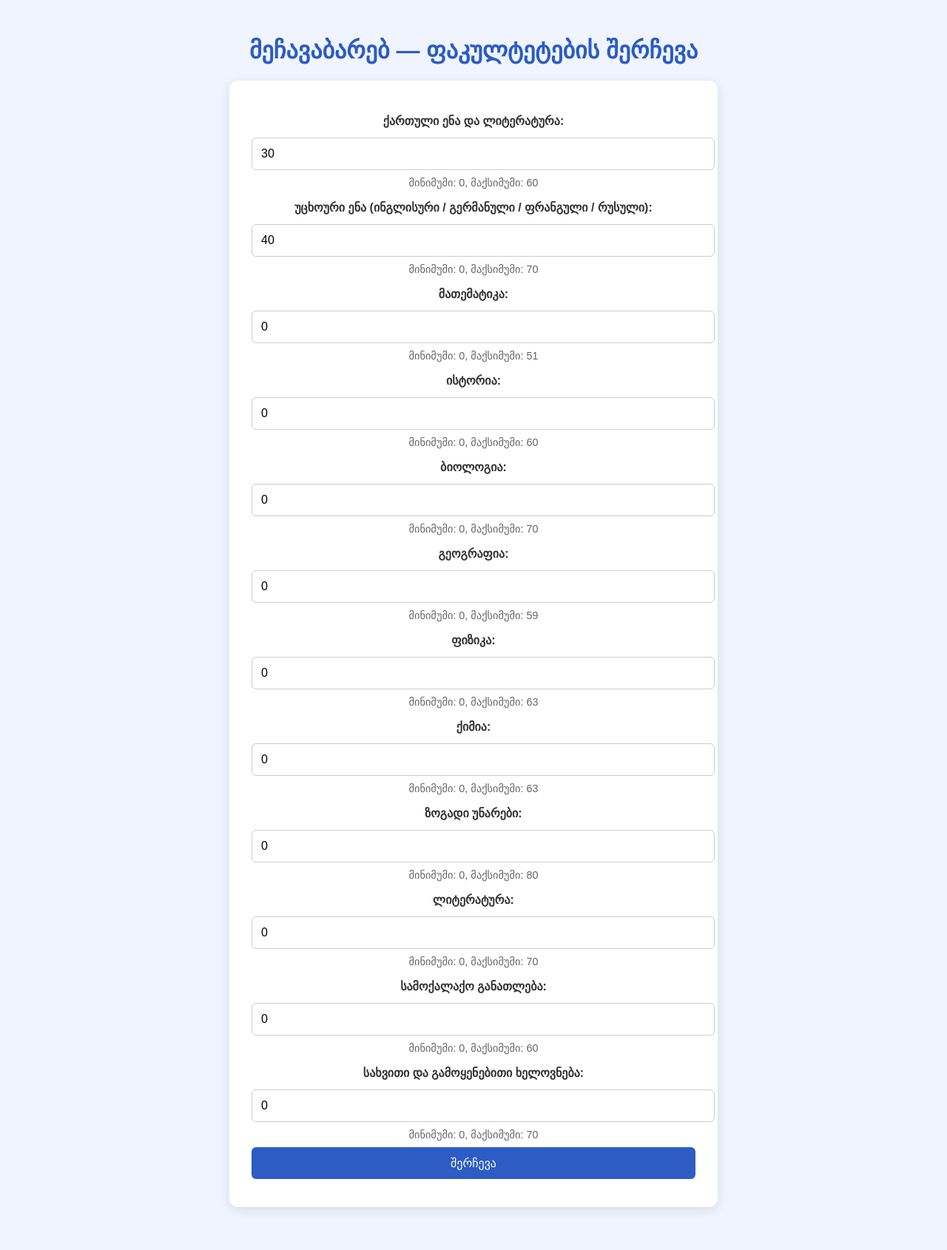
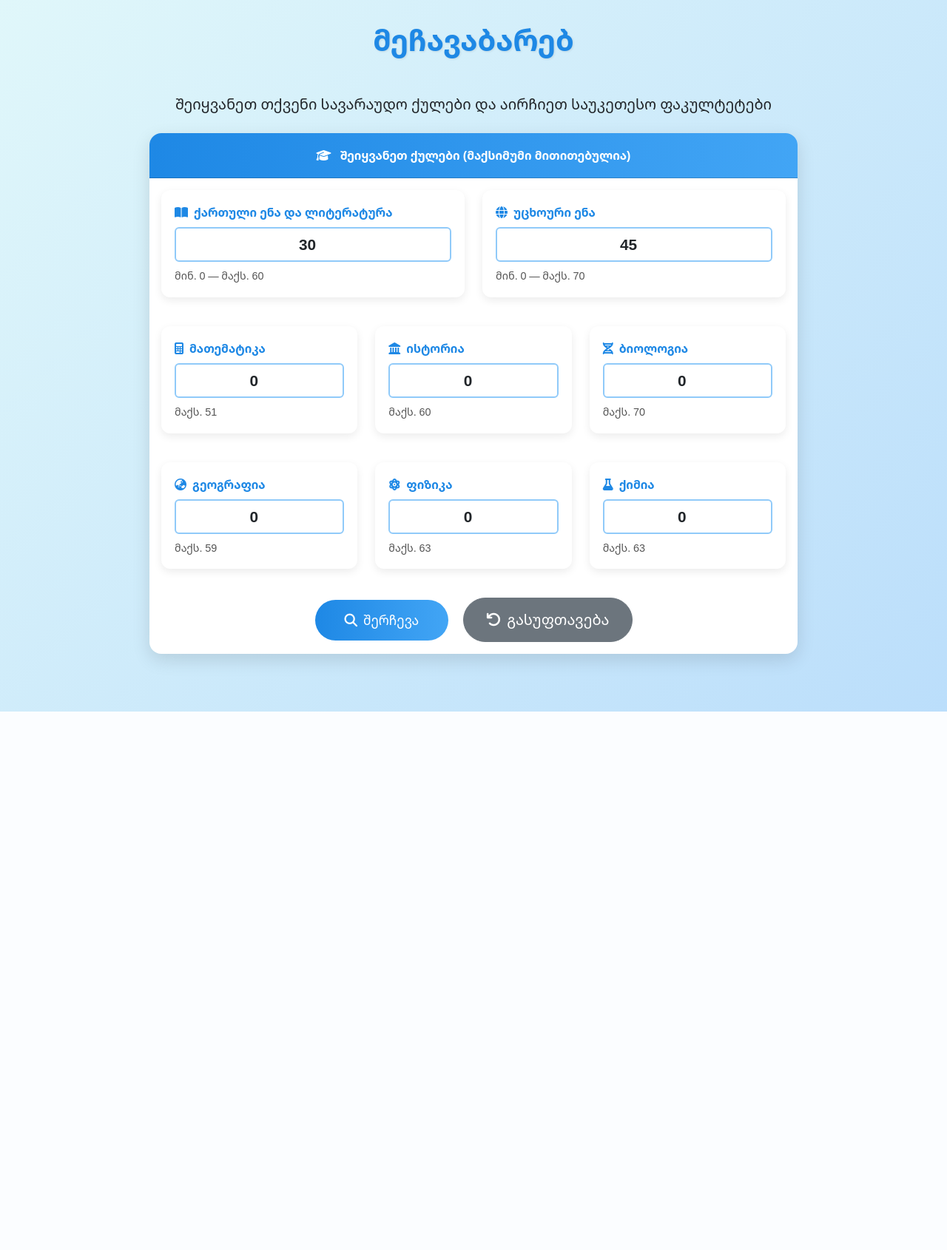
Before and after one commit to CubeCubic/mechavabareb, a Flask app: page / in a window 1280 px wide. Shown: the whole page at 74% size. After the commit the page ends 962 px from the top, so only its background shows below. Run offline with Flask 3, Linux system fonts and the light colour scheme.

Commit message:
Add files via upload

```diff
--- a/templates/index.html
+++ b/templates/index.html
@@ -4,114 +4,189 @@
     <meta charset="UTF-8">
     <meta name="viewport" content="width=device-width, initial-scale=1.0">
     <title>მეჩავაბარებ — ფაკულტეტების შერჩევა</title>
+    <link href="https://cdn.jsdelivr.net/npm/bootstrap@5.3.3/dist/css/bootstrap.min.css" rel="stylesheet">
+    <link rel="stylesheet" href="https://cdnjs.cloudflare.com/ajax/libs/font-awesome/6.5.0/css/all.min.css">
     <style>
         body {
-            font-family: sans-serif;
-            background: #f0f4ff;
-            color: #333;
-            text-align: center;
-            padding: 20px;
+            font-family: 'Noto Sans Georgian', sans-serif;
+            background: linear-gradient(135deg, #e0f7fa, #bbdefb);
+            min-height: 100vh;
+            padding: 30px 15px;
         }
-        h1 { color: #2c5cc4; }
-        form {
-            max-width: 600px;
-            margin: 0 auto 30px;
-            background: white;
-            padding: 30px;
-            border-radius: 12px;
-            box-shadow: 0 4px 15px rgba(0,0,0,0.1);
-        }
-        label {
-            display: block;
-            margin: 15px 0 5px;
-            font-weight: bold;
-        }
-        input, button {
-            width: 100%;
-            padding: 12px;
-            margin: 8px 0;
-            border-radius: 6px;
-            border: 1px solid #ccc;
-            font-size: 16px;
-        }
-        button {
-            background: #2c5cc4;
-            color: white;
-            border: none;
-            cursor: pointer;
-        }
-        button:hover { background: #1e4aa8; }
-        small { color: #666; font-size: 0.9em; }
-        table {
-            margin: 0 auto;
-            border-collapse: collapse;
-            width: 90%;
+        .container {
             max-width: 900px;
         }
-        th, td {
-            border: 1px solid #ddd;
-            padding: 12px;
-            text-align: left;
+        h1 {
+            color: #1e88e5;
+            font-weight: 700;
+            text-shadow: 1px 1px 3px rgba(0,0,0,0.1);
         }
-        th { background: #2c5cc4; color: white; }
-        tr:nth-child(even) { background: #f9f9f9; }
+        .card {
+            border: none;
+            border-radius: 16px;
+            box-shadow: 0 8px 25px rgba(0,0,0,0.12);
+            overflow: hidden;
+        }
+        .card-header {
+            background: linear-gradient(90deg, #1e88e5, #42a5f5);
+            color: white;
+            font-weight: 600;
+            padding: 18px;
+        }
+        .exam-card {
+            background: white;
+            border-radius: 12px;
+            padding: 18px;
+            margin-bottom: 15px;
+            box-shadow: 0 4px 12px rgba(0,0,0,0.08);
+            transition: transform 0.2s;
+        }
+        .exam-card:hover {
+            transform: translateY(-4px);
+        }
+        .form-label {
+            font-weight: 600;
+            color: #1e88e5;
+            margin-bottom: 8px;
+        }
+        .score-input {
+            font-size: 1.3rem;
+            font-weight: bold;
+            text-align: center;
+            border: 2px solid #90caf9;
+        }
+        .score-input:focus {
+            border-color: #1e88e5;
+            box-shadow: 0 0 0 0.25rem rgba(30,136,229,0.25);
+        }
+        .hint {
+            font-size: 0.9rem;
+            color: #555;
+        }
+        .btn-primary {
+            background: linear-gradient(90deg, #1e88e5, #42a5f5);
+            border: none;
+            padding: 14px 40px;
+            font-size: 1.1rem;
+            border-radius: 50px;
+            transition: all 0.3s;
+        }
+        .btn-primary:hover {
+            transform: scale(1.05);
+            box-shadow: 0 8px 20px rgba(30,136,229,0.3);
+        }
+        .btn-secondary {
+            border-radius: 50px;
+            padding: 14px 30px;
+        }
+        .result-card {
+            background: white;
+            border-radius: 16px;
+            padding: 25px;
+            margin-top: 30px;
+            box-shadow: 0 10px 30px rgba(0,0,0,0.12);
+        }
     </style>
 </head>
 <body>
-    <h1>მეჩავაბარებ — ფაკულტეტების შერჩევა</h1>
+    <div class="container">
+        <h1 class="text-center mb-5">მეჩავაბარებ</h1>
+        <p class="text-center lead mb-4">შეიყვანეთ თქვენი სავარაუდო ქულები და აირჩიეთ საუკეთესო ფაკულტეტები</p>
 
-    <form method="post">
-        <label>ქართული ენა და ლიტერატურა:</label>
-        <input type="number" name="georgian" min="0" max="60" value="30" required>
-        <small>მინიმუმი: 0, მაქსიმუმი: 60</small>
+        <div class="card mb-5">
+            <div class="card-header text-center">
+                <i class="fas fa-graduation-cap me-2"></i> შეიყვანეთ ქულები (მაქსიმუმი მითითებულია)
+            </div>
+            <div class="card-body">
+                <form method="post">
+                    <div class="row g-4">
+                        <!-- Основные обязательные -->
+                        <div class="col-md-6">
+                            <div class="exam-card">
+                                <label class="form-label"><i class="fas fa-book-open me-2"></i>ქართული ენა და ლიტერატურა</label>
+                                <input type="number" name="georgian" class="form-control score-input" min="0" max="60" value="30" required>
+                                <div class="hint mt-2">მინ. 0 — მაქს. 60</div>
+                            </div>
+                        </div>
 
-        <label>უცხოური ენა (ინგლისური / გერმანული / ფრანგული / რუსული):</label>
-        <input type="number" name="foreign" min="0" max="70" value="40" required>
-        <small>მინიმუმი: 0, მაქსიმუმი: 70</small>
+                        <div class="col-md-6">
+                            <div class="exam-card">
+                                <label class="form-label"><i class="fas fa-globe me-2"></i>უცხოური ენა</label>
+                                <input type="number" name="foreign" class="form-control score-input" min="0" max="70" value="45" required>
+                                <div class="hint mt-2">მინ. 0 — მაქს. 70</div>
+                            </div>
+                        </div>
 
-        <label>მათემატიკა:</label>
-        <input type="number" name="math" min="0" max="51" value="0">
-        <small>მინიმუმი: 0, მაქსიმუმი: 51</small>
+                        <!-- Дополнительные (можно выбрать) -->
+                        <div class="col-md-4">
+                            <div class="exam-card">
+                                <label class="form-label"><i class="fas fa-calculator me-2"></i>მათემატიკა</label>
+                                <input type="number" name="math" class="form-control score-input" min="0" max="51" value="0">
+                                <div class="hint mt-2">მაქს. 51</div>
+                            </div>
+                        </div>
 
-        <label>ისტორია:</label>
-        <input type="number" name="history" min="0" max="60" value="0">
-        <small>მინიმუმი: 0, მაქსიმუმი: 60</small>
+                        <div class="col-md-4">
+                            <div class="exam-card">
+                                <label class="form-label"><i class="fas fa-landmark me-2"></i>ისტორია</label>
+                                <input type="number" name="history" class="form-control score-input" min="0" max="60" value="0">
+                                <div class="hint mt-2">მაქს. 60</div>
+                            </div>
+                        </div>
 
-        <label>ბიოლოგია:</label>
-        <input type="number" name="biology" min="0" max="70" value="0">
-        <small>მინიმუმი: 0, მაქსიმუმი: 70</small>
+                        <div class="col-md-4">
+                            <div class="exam-card">
+                                <label class="form-label"><i class="fas fa-dna me-2"></i>ბიოლოგია</label>
+                                <input type="number" name="biology" class="form-control score-input" min="0" max="70" value="0">
+                                <div class="hint mt-2">მაქს. 70</div>
+                            </div>
+                        </div>
 
-        <label>გეოგრაფია:</label>
-        <input type="number" name="geography" min="0" max="59" value="0">
-        <small>მინიმუმი: 0, მაქსიმუმი: 59</small>
+                        <!-- Ещё несколько популярных -->
+                        <div class="col-md-4">
+                            <div class="exam-card">
+                                <label class="form-label"><i class="fas fa-globe-asia me-2"></i>გეოგრაფია</label>
+                                <input type="number" name="geography" class="form-control score-input" min="0" max="59" value="0">
+                                <div class="hint mt-2">მაქს. 59</div>
+                            </div>
+                        </div>
 
-        <label>ფიზიკა:</label>
-        <input type="number" name="physics" min="0" max="63" value="0">
-        <small>მინიმუმი: 0, მაქსიმუმი: 63</small>
+                        <div class="col-md-4">
+                            <div class="exam-card">
+                                <label class="form-label"><i class="fas fa-atom me-2"></i>ფიზიკა</label>
+                                <input type="number" name="physics" class="form-control score-input" min="0" max="63" value="0">
+                                <div class="hint mt-2">მაქს. 63</div>
+                            </div>
+                        </div>
 
-        <label>ქიმია:</label>
-        <input type="number" name="chemistry" min="0" max="63" value="0">
-        <small>მინიმუმი: 0, მაქსიმუმი: 63</small>
+                        <div class="col-md-4">
+                            <div class="exam-card">
+                                <label class="form-label"><i class="fas fa-flask me-2"></i>ქიმია</label>
+                                <input type="number" name="chemistry" class="form-control score-input" min="0" max="63" value="0">
+                                <div class="hint mt-2">მაქს. 63</div>
+                            </div>
+                        </div>
 
-        <label>ზოგადი უნარები:</label>
-        <input type="number" name="general_skills" min="0" max="80" value="0">
-        <small>მინიმუმი: 0, მაქსიმუმი: 80</small>
+                        <!-- Кнопки -->
+                        <div class="col-12 text-center mt-4">
+                            <button type="submit" class="btn btn-primary btn-lg me-3">
+                                <i class="fas fa-search me-2"></i>შერჩევა
+                            </button>
+                            <button type="button" class="btn btn-secondary btn-lg" onclick="document.querySelector('form').reset()">
+                                <i class="fas fa-undo me-2"></i>გასუფთავება
+                            </button>
+                        </div>
+                    </div>
+                </form>
+            </div>
+        </div>
 
-        <label>ლიტერატურა:</label>
-        <input type="number" name="literature" min="0" max="70" value="0">
-        <small>მინიმუმი: 0, მაქსიმუმი: 70</small>
+        <!-- Здесь будет блок результатов (пока пустой, добавим позже) -->
+        <div id="results" class="mt-5"></div>
+    </div>
 
-        <label>სამოქალაქო განათლება:</label>
-        <input type="number" name="civic_education" min="0" max="60" value="0">
-        <small>მინიმუმი: 0, მაქსიმუმი: 60</small>
-
-        <label>სახვითი და გამოყენებითი ხელოვნება:</label>
-        <input type="number" name="art" min="0" max="70" value="0">
-        <small>მინიმუმი: 0, მაქსიმუმი: 70</small>
-
-        <button type="submit">შერჩევა</button>
-    </form>
-
-    <!-- Здесь будет таблица результатов, если добавишь в app.py -->
+    <script>
+        // Можно добавить JS-логику позже, пока форма отправляется на сервер
+    </script>
 </body>
 </html>
```
